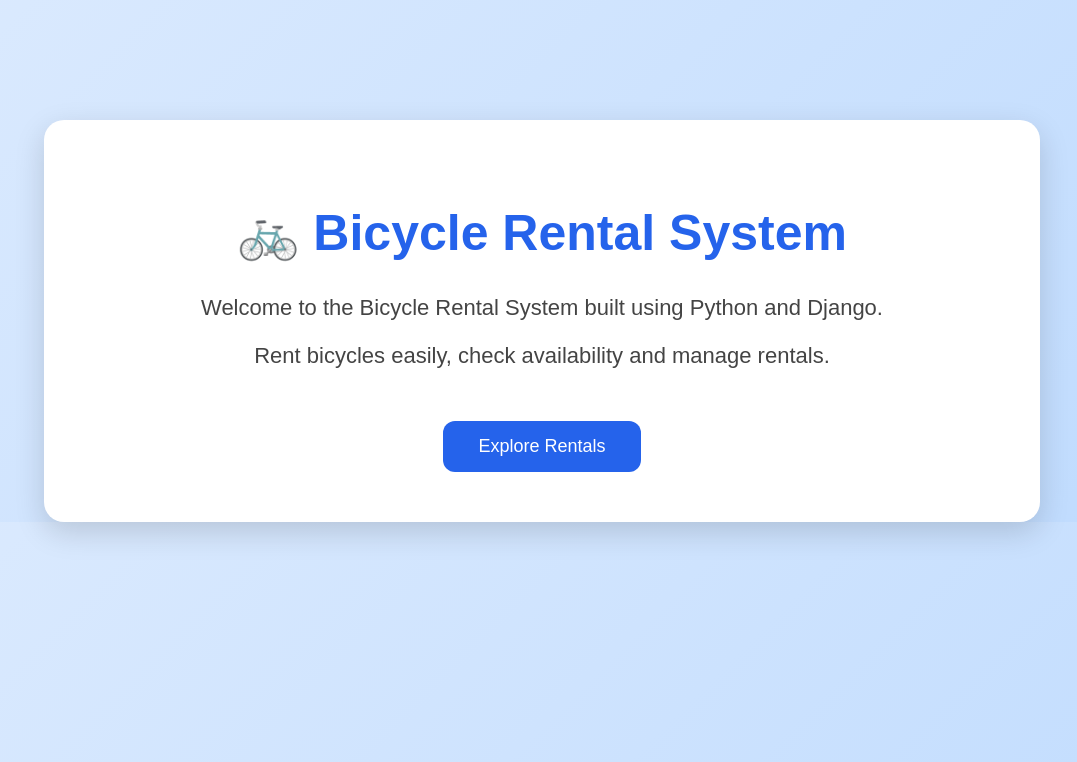
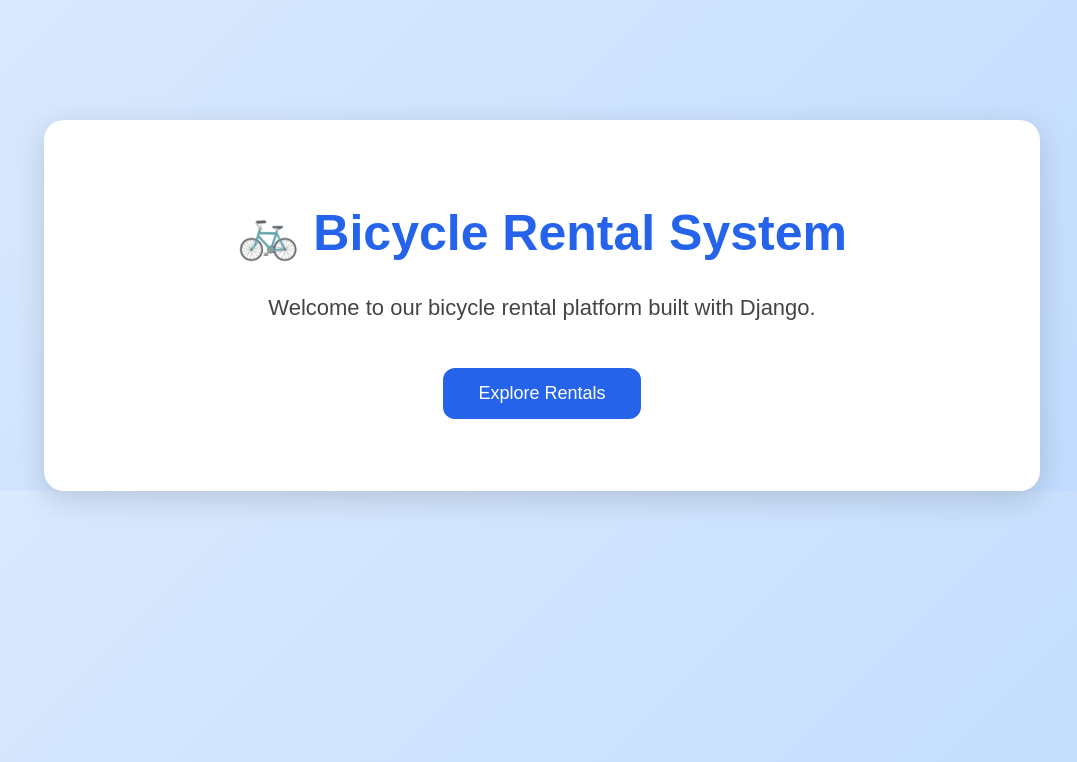
Before and after one commit to Karthikg1908/Bicycle-Rental-System, a Django app: page / in a window 1280 px wide. Shown: the top 762 px of the page, without its empty margins (98-1175 px from the left). Run offline with Django 4.2, Linux system fonts and the light colour scheme.

Commit message:
Template with structure

```diff
--- /dev/null
+++ b/bicycle_rental/rental/static/rental/css/style.css
@@ -0,0 +1,42 @@
+body{
+margin:0;
+font-family:Arial,sans-serif;
+background:linear-gradient(135deg,#dbeafe,#bfdbfe);
+text-align:center;
+padding-top:120px;
+}
+
+.container{
+width:70%;
+margin:auto;
+background:white;
+padding:50px;
+border-radius:20px;
+box-shadow:0 8px 30px rgba(0,0,0,.15);
+}
+
+h1{
+font-size:50px;
+color:#2563eb;
+}
+
+p{
+font-size:22px;
+color:#444;
+}
+
+button{
+margin-top:25px;
+padding:15px 35px;
+border:none;
+background:#2563eb;
+color:white;
+font-size:18px;
+border-radius:12px;
+cursor:pointer;
+transition:.3s;
+}
+
+button:hover{
+transform:scale(1.05);
+}
--- /dev/null
+++ b/bicycle_rental/rental/static/rental/js/script.js
@@ -0,0 +1,4 @@
+function showMessage(){
+document.getElementById("demo").innerHTML =
+"Rental booking feature coming soon 🚴";
+}
--- a/bicycle_rental/rental/templates/home.html
+++ b/bicycle_rental/rental/templates/home.html
@@ -1,54 +1,14 @@
+{% load static %}
+
 <!DOCTYPE html>
 <html lang="en">
 <head>
-    <meta charset="UTF-8">
-    <meta name="viewport" content="width=device-width, initial-scale=1.0">
-    <title>Bike Rental System</title>
+<meta charset="UTF-8">
+<meta name="viewport" content="width=device-width,initial-scale=1.0">
 
-    <style>
-        body{
-            margin:0;
-            font-family:Arial, sans-serif;
-            background: linear-gradient(135deg,#dbeafe,#bfdbfe);
-            text-align:center;
-            padding-top:120px;
-        }
+<title>Bicycle Rental System</title>
 
-        .container{
-            width:70%;
-            margin:auto;
-            background:white;
-            padding:50px;
-            border-radius:20px;
-            box-shadow:0 10px 30px rgba(0,0,0,.15);
-        }
-
-        h1{
-            font-size:50px;
-            color:#2563eb;
-        }
-
-        p{
-            font-size:22px;
-            color:#444;
-        }
-
-        .btn{
-            display:inline-block;
-            margin-top:30px;
-            padding:15px 35px;
-            background:#2563eb;
-            color:white;
-            text-decoration:none;
-            border-radius:12px;
-            font-size:18px;
-        }
-
-        .btn:hover{
-            background:#1d4ed8;
-        }
-    </style>
-
+<link rel="stylesheet" href="{% static 'rental/css/style.css' %}">
 </head>
 <body>
 
@@ -56,17 +16,17 @@
     <h1>🚲 Bicycle Rental System</h1>
 
     <p>
-        Welcome to the Bicycle Rental System built using Python and Django.
+        Welcome to our bicycle rental platform built with Django.
     </p>
 
-    <p>
-        Rent bicycles easily, check availability and manage rentals.
-    </p>
+    <button onclick="showMessage()">
+        Explore Rentals
+    </button>
 
-    <a href="#" class="btn">
-        Explore Rentals
-    </a>
+    <p id="demo"></p>
 </div>
+
+<script src="{% static 'rental/js/script.js' %}"></script>
 
 </body>
 </html>
```
